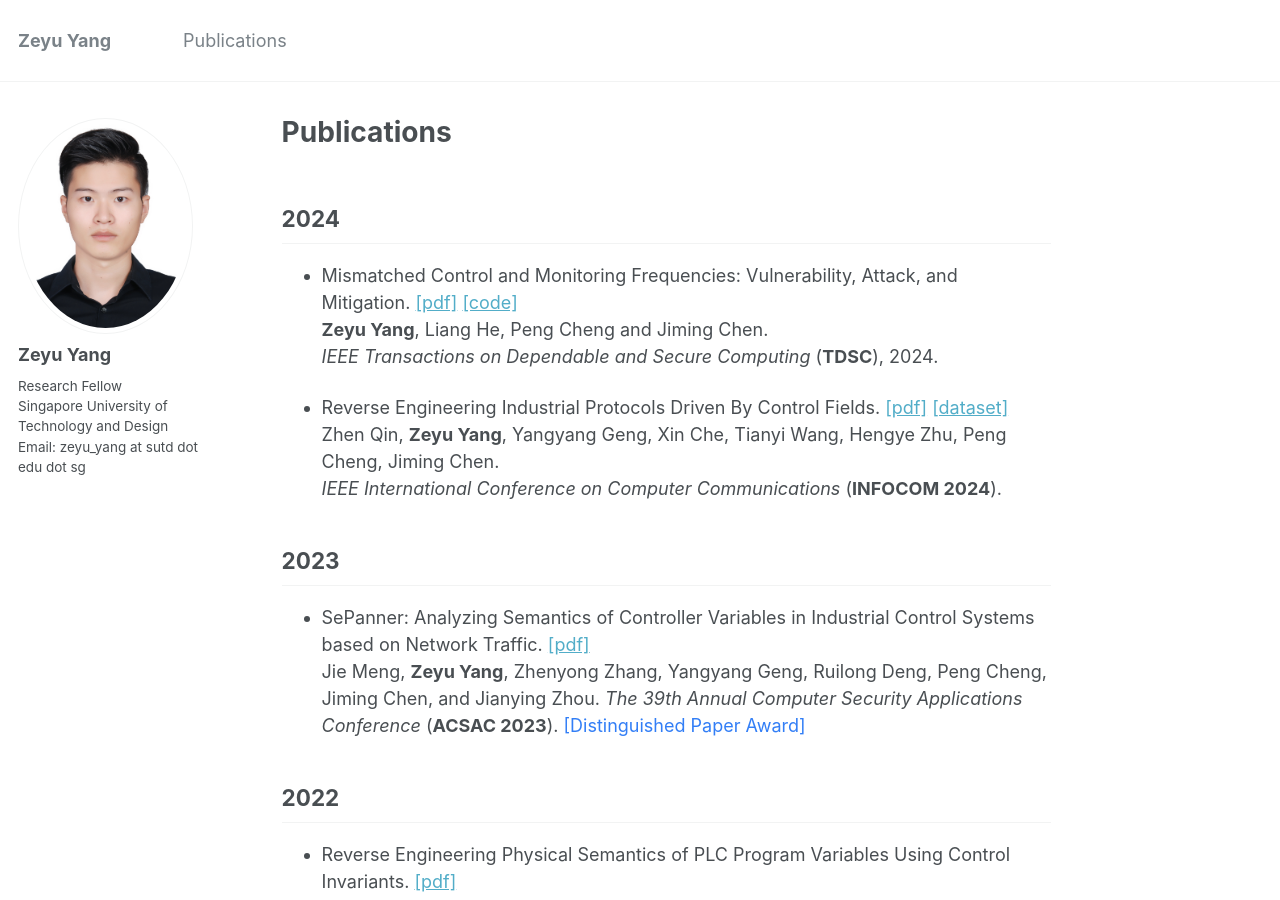
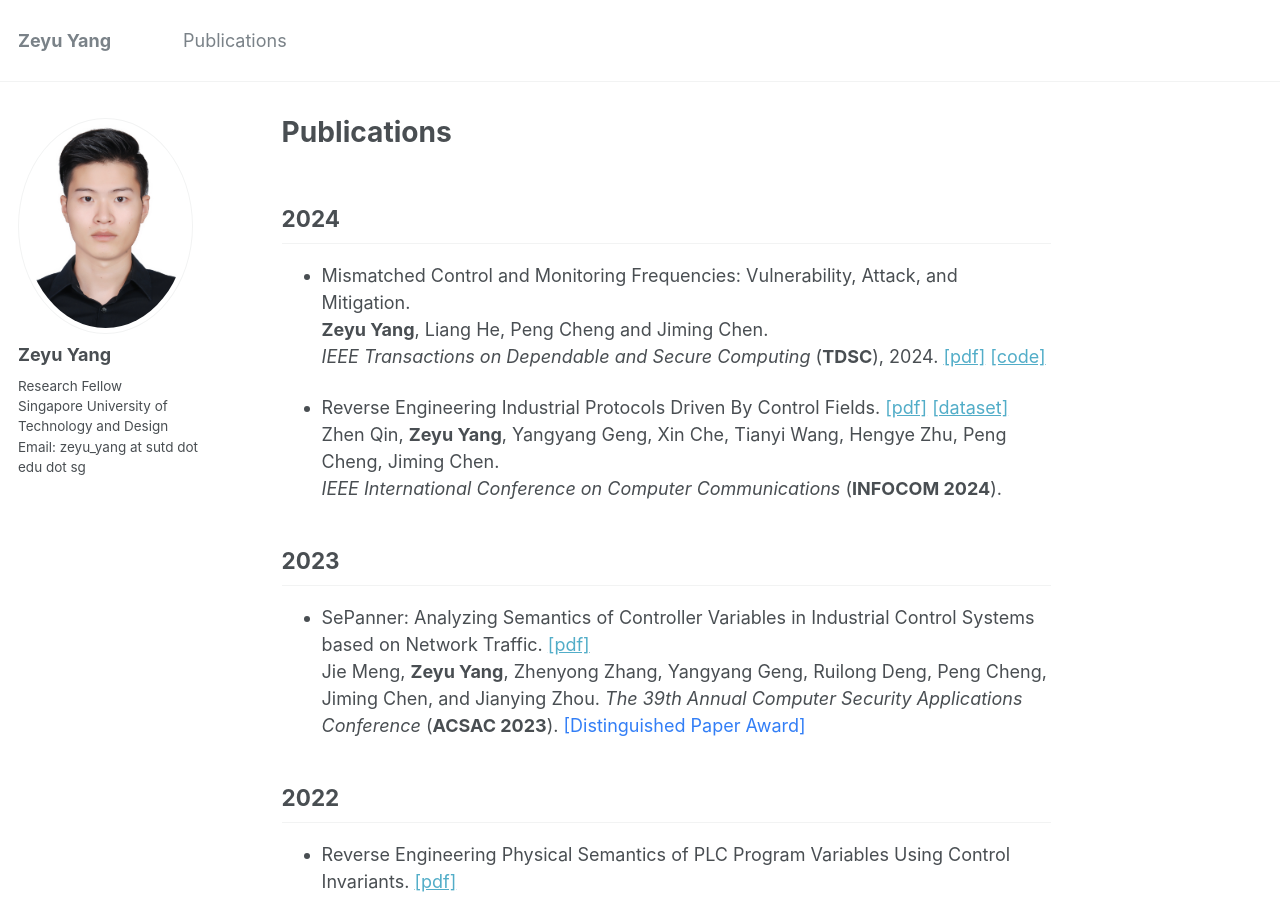
Before and after one commit to zeyuid/zeyuid.github.io, a Jekyll site: the page built from _pages/publications.md, in a window 1280 px wide and 900 px high. Built offline with Jekyll 4.4.1, drawn with Linux system fonts in a browser that asks for light colours.

Commit message:
add file

```diff
--- a/_pages/publications.md
+++ b/_pages/publications.md
@@ -8,12 +8,12 @@ author_profile: true
 ## 2024
 
 * Mismatched Control and Monitoring Frequencies: Vulnerability, Attack, and Mitigation.
-[[pdf]](https://ieeexplore.ieee.org/document/10495752)
-[[code]](https://github.com/zeyuid/PLCSage)
 <br>
 **Zeyu Yang**, Liang He, Peng Cheng and Jiming Chen.
 <br>
 <i>IEEE Transactions on Dependable and Secure Computing</i> (**TDSC**), 2024.
+[[pdf]](https://ieeexplore.ieee.org/document/10495752)
+[[code]](https://github.com/zeyuid/PLCSage)
 
 * Reverse Engineering Industrial Protocols Driven By Control Fields.
 [[pdf]]()
```
